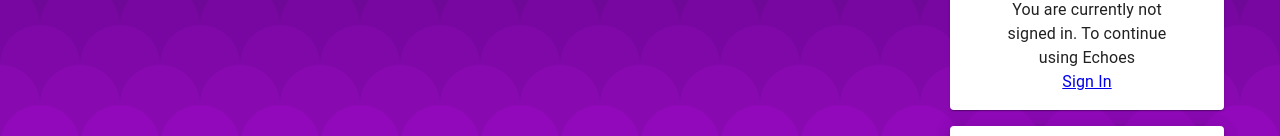
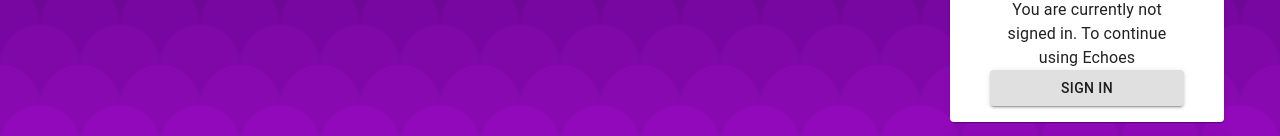
Before and after one commit to div-bargali/FLickR, a React (Create React App) app in the folder client/: page /posts in a window 1280 px wide. Shown: the part 335-471 px from the top of the page. Built offline with nearby package versions, Linux system fonts and the light colour scheme; no server answers.

Commit message:
Update Sidebar.js

```diff
--- a/client/src/components/Sidebar/Sidebar.js
+++ b/client/src/components/Sidebar/Sidebar.js
@@ -1,7 +1,6 @@
 import React from 'react';
-import { Typography, Paper, Container } from '@material-ui/core';
+import { Typography, Paper, Container, Button } from '@material-ui/core';
 import { Link } from 'react-router-dom';
-
 import useStyles from './styles';
 
 const Sidebar = () => {
@@ -18,9 +17,12 @@ const Sidebar = () => {
                         To continue using Echoes
                     `}
                 </Typography>
-                <Typography>
+                {/* <Typography>
                     <Link to="/auth">Sign In</Link>
-                </Typography>
+                </Typography> */}
+                <Button component={Link} to="/auth" variant="contained" color="success" fullWidth>
+                    Sign In
+                </Button>
             </Container>
         </Paper>
     );
```
